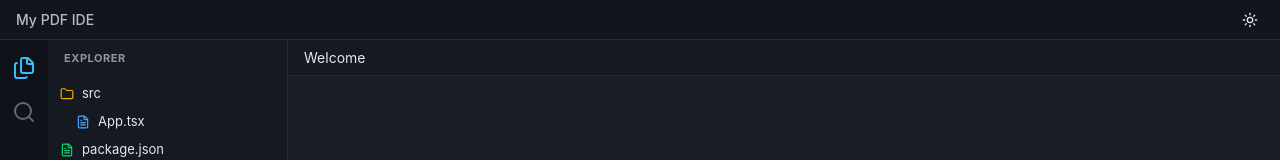
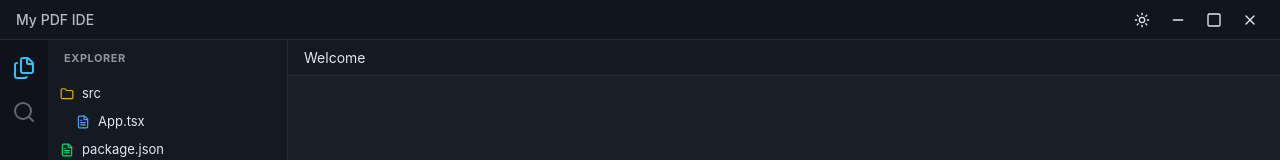
Before and after one commit to burakwa/kristal, a React (Vite) app: page / in a window 1280 px wide. Shown: the top 160 px of the page. Built offline with nearby package versions, Linux system fonts and the light colour scheme.

Commit message:
feat: implement PDF reader UI with search and explorer panels

```diff
--- a/electron/electron-env.d.ts
+++ b/electron/electron-env.d.ts
@@ -23,5 +23,10 @@ declare namespace NodeJS {
 
 // Used in Renderer process, expose in `preload.ts`
 interface Window {
-  ipcRenderer: import('electron').IpcRenderer
+  ipcRenderer: {
+    on(channel: string, listener: (event: Electron.IpcRendererEvent, ...args: unknown[]) => void): void
+    off(channel: string, listener: (event: Electron.IpcRendererEvent, ...args: unknown[]) => void): void
+    send(channel: string, ...args: unknown[]): void
+    invoke(channel: string, ...args: unknown[]): Promise<unknown>
+  }
 }
--- a/src/App.tsx
+++ b/src/App.tsx
@@ -7,7 +7,8 @@ import EditorArea from './components/EditorArea';
 import StatusBar from './components/StatusBar';
 
 function App() {
-  const [activePanel, setActivePanel] = useState<'explorer' | null>('explorer');
+  const [activePanel, setActivePanel] = useState<'explorer' | 'search' | null>('explorer');
+
 
   return (
     <ThemeProvider>
@@ -16,7 +17,12 @@ function App() {
   );
 }
 
-function MainLayout({ activePanel, setActivePanel }: any) {
+interface MainLayoutProps {
+  activePanel: 'explorer' | 'search' | null;
+  setActivePanel: (panel: 'explorer' | 'search' | null) => void;
+}
+
+function MainLayout({ activePanel, setActivePanel }: MainLayoutProps) {
   const { colors } = useTheme();
 
   return (
@@ -24,7 +30,7 @@ function MainLayout({ activePanel, setActivePanel }: any) {
       <TitleBar />
       <main className="flex flex-1 overflow-hidden">
         <ActivityBar activePanel={activePanel} setActivePanel={setActivePanel} />
-        {activePanel && <SideBar />}
+        {activePanel && <SideBar activePanel={activePanel} />}
         <EditorArea />
       </main>
       <StatusBar />
--- a/src/components/SideBar.tsx
+++ b/src/components/SideBar.tsx
@@ -1,29 +1,19 @@
-import { FileText, Folder } from 'lucide-react';
 import { useTheme } from '../context/ThemeContext';
+import ExplorerPanel from './panels/ExplorerPanel';
+import SearchPanel from './panels/SearchPanel';
 
-export default function SideBar() {
+interface Props {
+  activePanel: 'explorer' | 'search' | null;
+}
+
+export default function SideBar({ activePanel }: Props) {
   const { colors } = useTheme();
 
   return (
     <aside className={`w-60 flex flex-col border-r ${colors.sideBar} ${colors.border}`}>
-      <div className="h-9 flex items-center px-4 text-[11px] uppercase font-bold tracking-wider opacity-60">
-        Explorer
-      </div>
-      <div className="flex-1 overflow-y-auto text-[13px] p-1">
-        <FileItem name="src" icon={<Folder size={14} className="text-yellow-500" />} />
-        <FileItem name="App.tsx" icon={<FileText size={14} className="text-blue-400" />} indent />
-        <FileItem name="package.json" icon={<FileText size={14} className="text-green-400" />} />
-      </div>
+      {/* Hangi panel açıksa onu göster */}
+      {activePanel === 'explorer' && <ExplorerPanel />}
+      {activePanel === 'search' && <SearchPanel />}
     </aside>
   );
 }
-
-function FileItem({ name, icon, indent }: any) {
-  const { colors } = useTheme();
-  return (
-    <div className={`flex items-center h-7 px-2 rounded cursor-pointer ${indent ? 'ml-4' : ''} ${colors.hover}`}>
-      <span className="mr-2">{icon}</span>
-      <span>{name}</span>
-    </div>
-  );
-}
--- a/src/components/TitleBar.tsx
+++ b/src/components/TitleBar.tsx
@@ -1,15 +1,69 @@
-import { Sun, Moon } from 'lucide-react';
+import { Sun, Moon, Minus, Square, X } from 'lucide-react';
 import { useTheme } from '../context/ThemeContext';
+
+declare global {
+  interface Window {
+    ipcRenderer?: {  // ? ile optional yap
+      invoke: (channel: string) => Promise<void>;
+    };
+  }
+}
+
+// Daha temiz tip yöntemi
+type AppRegionStyle = React.CSSProperties & {
+  WebkitAppRegion?: 'drag' | 'no-drag';
+};
 
 export default function TitleBar() {
   const { isDark, toggleTheme, colors } = useTheme();
 
+  const handleWindowAction = async (action: string) => {
+    await window.ipcRenderer?.invoke(`window:${action}`).catch(console.error);
+  };
+
+  const dragStyle: AppRegionStyle = { WebkitAppRegion: 'drag' };
+  const noDragStyle: AppRegionStyle = { WebkitAppRegion: 'no-drag' };
+
   return (
-    <header className={`h-10 flex items-center justify-between px-4 ${colors.titleBar} border-b ${colors.border}`}>
-      <span className="text-sm font-medium opacity-80">My PDF IDE</span>
-      <button onClick={toggleTheme} className={`p-1.5 rounded ${colors.hover} transition-colors`}>
-        {isDark ? <Sun size={16} /> : <Moon size={16} />}
-      </button>
+    <header
+      className={`h-10 flex items-center justify-between px-4 ${colors.titleBar} border-b ${colors.border}`}
+      style={dragStyle}
+    >
+      <span className="text-sm font-medium opacity-80 select-none">My PDF IDE</span>
+
+      <div className="flex items-center gap-2" style={noDragStyle}>
+        <button
+          onClick={toggleTheme}
+          className={`p-1.5 rounded ${colors.hover} transition-colors`}
+          aria-label={isDark ? 'Açık tema' : 'Koyu tema'}
+        >
+          {isDark ? <Sun size={16} /> : <Moon size={16} />}
+        </button>
+
+        <button
+          onClick={() => handleWindowAction('minimize')}
+          className={`p-1.5 rounded ${colors.hover} transition-colors`}
+          aria-label="Küçült"
+        >
+          <Minus size={16} />
+        </button>
+
+        <button
+          onClick={() => handleWindowAction('maximize')}
+          className={`p-1.5 rounded ${colors.hover} transition-colors`}
+          aria-label="Büyüt"
+        >
+          <Square size={16} />
+        </button>
+
+        <button
+          onClick={() => handleWindowAction('close')}
+          className={`p-1.5 rounded ${colors.hover} transition-colors hover:!bg-red-500/20 hover:!text-red-400`}
+          aria-label="Kapat"
+        >
+          <X size={16} />
+        </button>
+      </div>
     </header>
   );
 }
--- /dev/null
+++ b/src/components/panels/ExplorerPanel.tsx
@@ -0,0 +1,27 @@
+import { FileText, Folder } from 'lucide-react';
+import { useTheme } from '../../context/ThemeContext';
+
+export default function ExplorerPanel() {
+  return (
+    <>
+      <div className="h-9 flex items-center px-4 text-[11px] uppercase font-bold tracking-wider opacity-60">
+        Explorer
+      </div>
+      <div className="flex-1 overflow-y-auto text-[13px] p-1">
+        <FileItem name="src" icon={<Folder size={14} className="text-yellow-500" />} />
+        <FileItem name="App.tsx" icon={<FileText size={14} className="text-blue-400" />} indent />
+        <FileItem name="package.json" icon={<FileText size={14} className="text-green-400" />} />
+      </div>
+    </>
+  );
+}
+
+function FileItem({ name, icon, indent }: { name: string; icon: React.ReactNode; indent?: boolean }) {
+  const { colors } = useTheme();
+  return (
+    <div className={`flex items-center h-7 px-2 rounded cursor-pointer ${indent ? 'ml-4' : ''} ${colors.hover}`}>
+      <span className="mr-2">{icon}</span>
+      <span>{name}</span>
+    </div>
+  );
+}
--- /dev/null
+++ b/src/components/panels/SearchPanel.tsx
@@ -0,0 +1,95 @@
+import { useState } from 'react';
+import { ChevronDown, FileText } from 'lucide-react';
+import { useTheme } from '../../context/ThemeContext';
+
+export default function SearchPanel() {
+  const { colors } = useTheme();
+  const [query, setQuery] = useState('');
+
+  // Arama filtreleri (VS Code'daki Aa, W, .* butonları)
+  const [matchCase, setMatchCase] = useState(false);
+  const [matchWholeWord, setMatchWholeWord] = useState(false);
+  const [useRegex, setUseRegex] = useState(false);
+
+  // Şimdilik sahte sonuçlar (İleride PDF'ten gerçek metin çekip burada filtreleyeceğiz)
+  const mockResults = query ? [
+    { file: 'App.tsx', line: 12, text: `... const [${query}, set${query}] = useState ...` },
+    { file: 'App.tsx', line: 45, text: `... return <div>{${query}}</div> ...` },
+  ] : [];
+
+  return (
+    <>
+      {/* Başlık */}
+      <div className="h-9 flex items-center px-4 text-[11px] uppercase font-bold tracking-wider opacity-60">
+        Search
+      </div>
+
+      <div className="p-2 flex flex-col gap-2">
+        {/* Ana Arama Input'u */}
+        <div className={`flex items-center px-2 h-7 rounded border ${colors.border} ${colors.bg}`}>
+          <input
+            type="text"
+            value={query}
+            onChange={(e) => setQuery(e.target.value)}
+            placeholder="Search"
+            className={`flex-1 bg-transparent outline-none text-[13px] ${colors.text} placeholder:opacity-40`}
+          />
+        </div>
+
+        {/* Filtre Butonları (Aa, W, .*) */}
+        <div className="flex items-center gap-1">
+          <FilterBtn active={matchCase} onClick={() => setMatchCase(!matchCase)} title="Match Case">
+            Aa
+          </FilterBtn>
+          <FilterBtn active={matchWholeWord} onClick={() => setMatchWholeWord(!matchWholeWord)} title="Match Whole Word">
+            W
+          </FilterBtn>
+          <FilterBtn active={useRegex} onClick={() => setUseRegex(!useRegex)} title="Use Regular Expression">
+            .*
+          </FilterBtn>
+        </div>
+
+        {/* Sonuçlar Alanı */}
+        <div className="mt-2 text-[12px]">
+          {query && (
+            <>
+              <div className="px-2 py-1 opacity-60 uppercase text-[10px] font-bold">
+                {mockResults.length} results in 1 file
+              </div>
+
+              {/* Dosya Grubu */}
+              <div className={`flex items-center h-7 px-2 font-bold ${colors.hover} cursor-pointer`}>
+                <ChevronDown size={14} className="mr-1" />
+                <FileText size={14} className="mr-2 text-blue-400" />
+                <span>App.tsx</span>
+              </div>
+
+              {/* Satır Sonuçları */}
+              {mockResults.map((res, i) => (
+                <div key={i} className={`flex flex-col px-2 py-1 pl-8 cursor-pointer ${colors.hover}`}>
+                  <span className="opacity-60 text-[10px]">Line {res.line}</span>
+                  <span className="truncate opacity-80">{res.text}</span>
+                </div>
+              ))}
+            </>
+          )}
+        </div>
+      </div>
+    </>
+  );
+}
+
+// Mini Filtre Butonu Bileşeni
+function FilterBtn({ children, active, onClick, title }: { children: React.ReactNode; active: boolean; onClick: () => void; title: string }) {
+  const { colors } = useTheme();
+  return (
+    <button
+      onClick={onClick}
+      title={title}
+      className={`w-7 h-6 flex items-center justify-center text-[11px] font-bold rounded transition-colors
+        ${active ? 'bg-[#007acc] text-white' : `${colors.hover} opacity-60 hover:opacity-100`}`}
+    >
+      {children}
+    </button>
+  );
+}
--- a/src/context/ThemeContext.tsx
+++ b/src/context/ThemeContext.tsx
@@ -12,7 +12,13 @@ const getColors = (isDark: boolean) => ({
   iconInactive: 'opacity-40 hover:opacity-100 transition-opacity',
 });
 
-const ThemeContext = createContext<any>(null);
+interface ThemeContextType {
+  isDark: boolean;
+  toggleTheme: () => void;
+  colors: ReturnType<typeof getColors>;
+}
+
+const ThemeContext = createContext<ThemeContextType | null>(null);
 
 export const ThemeProvider = ({ children }: { children: ReactNode }) => {
   const [isDark, setIsDark] = useState(true);
@@ -26,4 +32,11 @@ export const ThemeProvider = ({ children }: { children: ReactNode }) => {
   );
 };
 
-export const useTheme = () => useContext(ThemeContext);
+// eslint-disable-next-line react-refresh/only-export-components
+export const useTheme = () => {
+  const context = useContext(ThemeContext);
+  if (!context) {
+    throw new Error('useTheme must be used within a ThemeProvider');
+  }
+  return context;
+};
--- a/src/main.tsx
+++ b/src/main.tsx
@@ -10,6 +10,8 @@ ReactDOM.createRoot(document.getElementById('root')!).render(
 )
 
 // Use contextBridge
-window.ipcRenderer.on('main-process-message', (_event, message) => {
-  console.log(message)
-})
+if (window.ipcRenderer) {
+  window.ipcRenderer.on('main-process-message', (_event, message) => {
+    console.log(message)
+  })
+}
```
Also changed, not shown: dist-electron/main.js (+17 -3 lines), electron/main.ts (+21 -3 lines), src/components/ActivityBar.tsx (+12 -5 lines), 1 other file (tests, documents, lock files or other folders).
